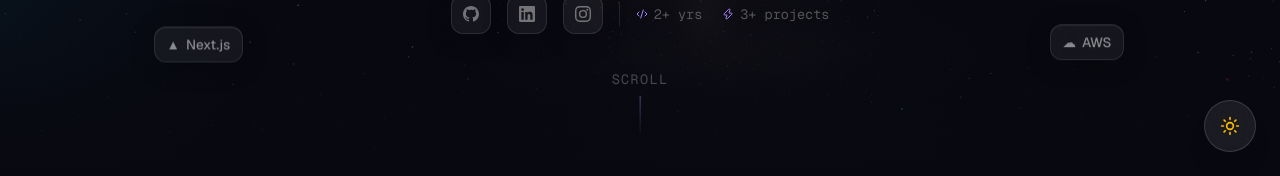
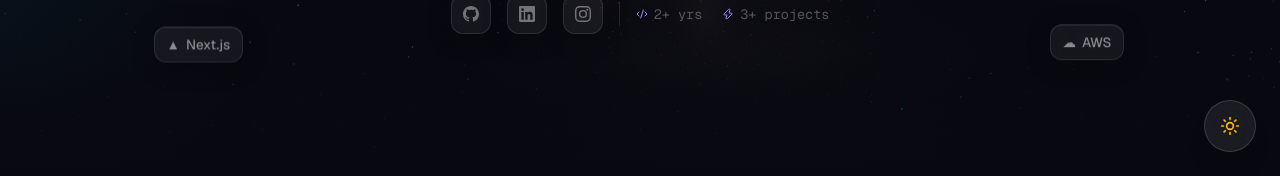
Before and after one commit to Akash-0310/Portfolio, a Next.js app: page / in a window 1280 px wide. Shown: the part 624-800 px from the top of the page. Built offline with nearby package versions, Linux system fonts and the light colour scheme; no server answers.

Commit message:
feat: remove scroll indicator from hero section

```diff
--- a/src/components/sections/Hero.tsx
+++ b/src/components/sections/Hero.tsx
@@ -208,15 +208,6 @@
         </motion.div>
       </div>
 
-      <motion.div
-        className="absolute bottom-10 left-1/2 -translate-x-1/2 flex flex-col items-center gap-2"
-        initial={{ opacity: 0 }}
-        animate={{ opacity: 1 }}
-        transition={{ delay: 1.1 }}
-      >
-        <span className="text-xs text-white/25 font-mono tracking-widest uppercase">Scroll</span>
-        <div className="w-px h-10 bg-gradient-to-b from-violet-400/50 to-transparent" />
-      </motion.div>
     </section>
   )
 }
```
